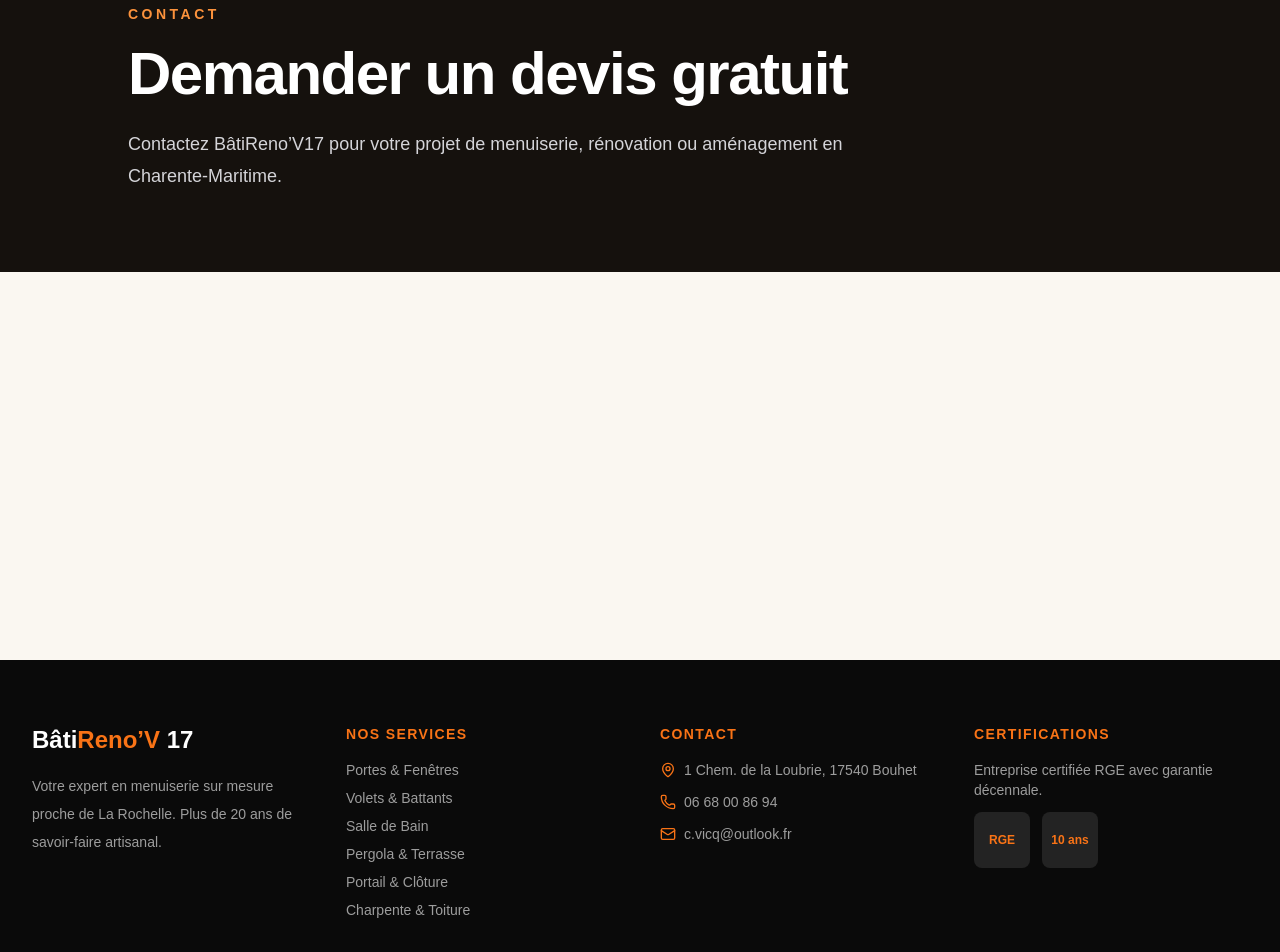
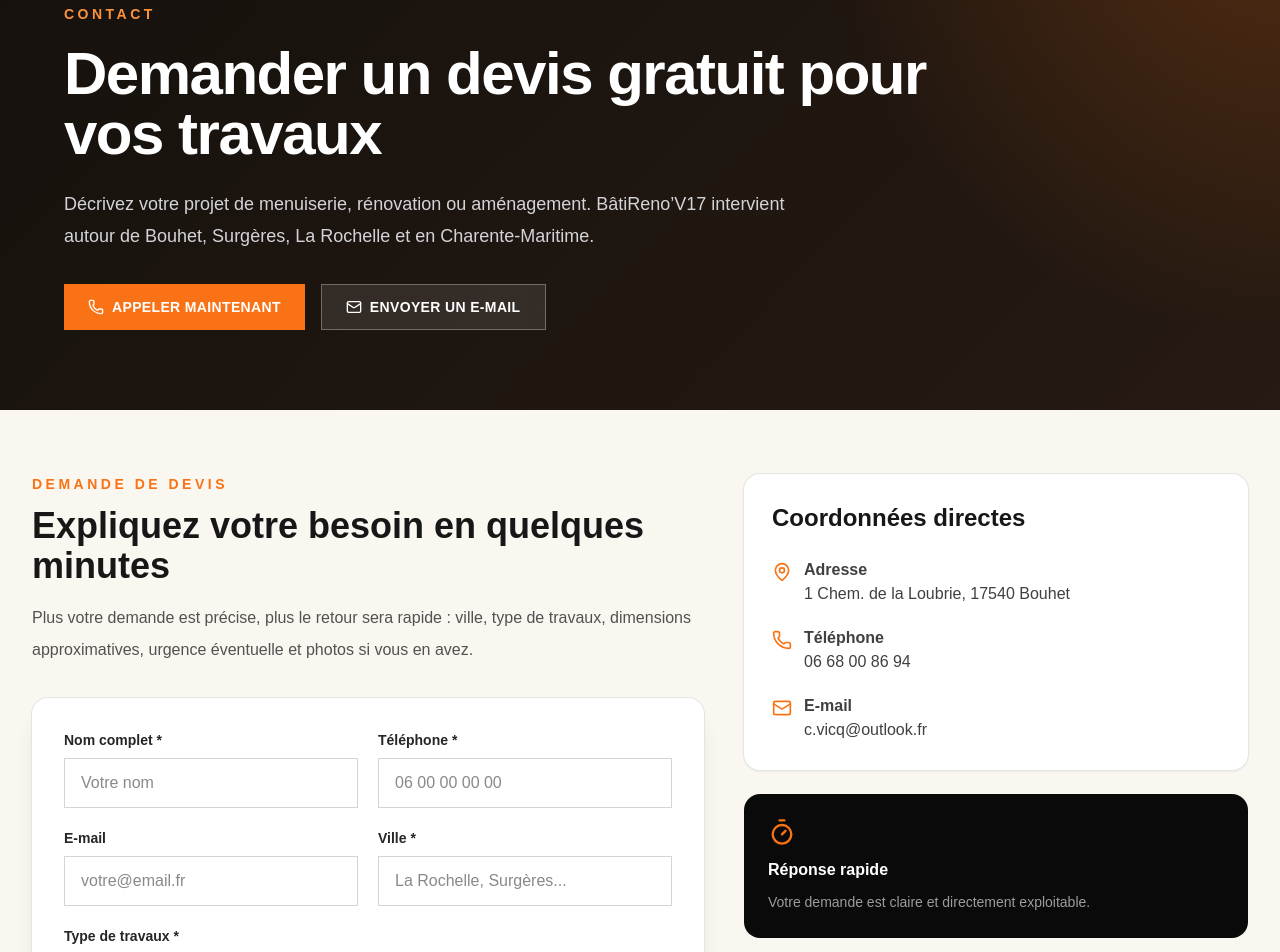
Before and after one commit to Virginie17/batirenov17, a Next.js app: page /contact in a window 1280 px wide. Shown: the part 140-1092 px from the top of the page. Built offline with nearby package versions, Linux system fonts and the light colour scheme.

Commit message:
Refonte page contact orientee lead

```diff
--- a/app/contact/page.tsx
+++ b/app/contact/page.tsx
@@ -1,11 +1,64 @@
+import { Mail, MapPin, Phone, ShieldCheck, Timer, Wrench } from "lucide-react";
+import { LeadForm } from "../components/LeadForm";
+
+const assurances = [
+  { icon: Timer, title: "Réponse rapide", text: "Votre demande est claire et directement exploitable." },
+  { icon: ShieldCheck, title: "Devis gratuit", text: "Un premier échange sans engagement pour cadrer votre projet." },
+  { icon: Wrench, title: "Conseil terrain", text: "Un artisan local vous oriente vers la solution adaptée." },
+];
+
 export default function ContactPage() {
   return (
     <main className="min-h-screen bg-[#faf7f1] text-[#17130f]">
-      <section className="bg-[#15110d] px-4 pb-20 pt-36 text-white sm:px-6 lg:px-8">
-        <div className="mx-auto max-w-5xl">
+      <section className="relative bg-[#15110d] px-4 pb-20 pt-36 text-white sm:px-6 lg:px-8">
+        <div className="absolute inset-0 bg-[radial-gradient(circle_at_top_right,rgba(249,115,22,0.24),transparent_34%),linear-gradient(135deg,#15110d,#261a12)]" />
+        <div className="relative mx-auto max-w-6xl">
           <p className="text-sm font-black uppercase tracking-[0.25em] text-[#fb923c]">Contact</p>
-          <h1 className="mt-5 text-4xl font-black tracking-tight sm:text-6xl">Demander un devis gratuit</h1>
-          <p className="mt-6 max-w-3xl text-lg leading-8 text-zinc-300">Contactez BâtiReno’V17 pour votre projet de menuiserie, rénovation ou aménagement en Charente-Maritime.</p>
+          <h1 className="mt-5 max-w-4xl text-4xl font-black tracking-tight sm:text-6xl">Demander un devis gratuit pour vos travaux</h1>
+          <p className="mt-6 max-w-3xl text-lg leading-8 text-zinc-300">
+            Décrivez votre projet de menuiserie, rénovation ou aménagement. BâtiReno’V17 intervient autour de Bouhet, Surgères, La Rochelle et en Charente-Maritime.
+          </p>
+          <div className="mt-8 flex flex-wrap gap-4">
+            <a href="tel:0668008694" className="inline-flex items-center gap-2 bg-[#f97316] px-6 py-3 text-sm font-black uppercase tracking-wide text-white transition hover:bg-[#ea580c]"><Phone className="h-4 w-4" /> Appeler maintenant</a>
+            <a href="mailto:c.vicq@outlook.fr" className="inline-flex items-center gap-2 border border-white/30 bg-white/10 px-6 py-3 text-sm font-black uppercase tracking-wide text-white backdrop-blur-sm transition hover:bg-white/20"><Mail className="h-4 w-4" /> Envoyer un e-mail</a>
+          </div>
+        </div>
+      </section>
+
+      <section className="px-4 py-16 sm:px-6 lg:px-8">
+        <div className="mx-auto grid max-w-7xl gap-10 lg:grid-cols-[1fr_0.75fr]">
+          <div>
+            <div className="mb-8">
+              <p className="mb-3 text-sm font-black uppercase tracking-[0.25em] text-[#f97316]">Demande de devis</p>
+              <h2 className="text-3xl font-black text-neutral-900 sm:text-4xl">Expliquez votre besoin en quelques minutes</h2>
+              <p className="mt-4 max-w-2xl leading-8 text-neutral-600">Plus votre demande est précise, plus le retour sera rapide : ville, type de travaux, dimensions approximatives, urgence éventuelle et photos si vous en avez.</p>
+            </div>
+            <LeadForm />
+          </div>
+
+          <aside className="space-y-6">
+            <div className="rounded-2xl bg-white p-7 shadow-sm ring-1 ring-neutral-200">
+              <h3 className="text-2xl font-black text-neutral-900">Coordonnées directes</h3>
+              <div className="mt-6 space-y-5 text-neutral-700">
+                <div className="flex gap-3"><MapPin className="mt-1 h-5 w-5 shrink-0 text-[#f97316]" /><div><p className="font-bold">Adresse</p><p>1 Chem. de la Loubrie, 17540 Bouhet</p></div></div>
+                <div className="flex gap-3"><Phone className="mt-1 h-5 w-5 shrink-0 text-[#f97316]" /><div><p className="font-bold">Téléphone</p><a href="tel:0668008694" className="hover:text-[#f97316]">06 68 00 86 94</a></div></div>
+                <div className="flex gap-3"><Mail className="mt-1 h-5 w-5 shrink-0 text-[#f97316]" /><div><p className="font-bold">E-mail</p><a href="mailto:c.vicq@outlook.fr" className="hover:text-[#f97316]">c.vicq@outlook.fr</a></div></div>
+              </div>
+            </div>
+
+            <div className="grid gap-4">
+              {assurances.map((item) => {
+                const Icon = item.icon;
+                return (
+                  <article key={item.title} className="rounded-2xl bg-neutral-950 p-6 text-white">
+                    <Icon className="mb-3 h-7 w-7 text-[#f97316]" />
+                    <h3 className="font-black">{item.title}</h3>
+                    <p className="mt-2 text-sm leading-6 text-white/60">{item.text}</p>
+                  </article>
+                );
+              })}
+            </div>
+          </aside>
         </div>
       </section>
     </main>
```
